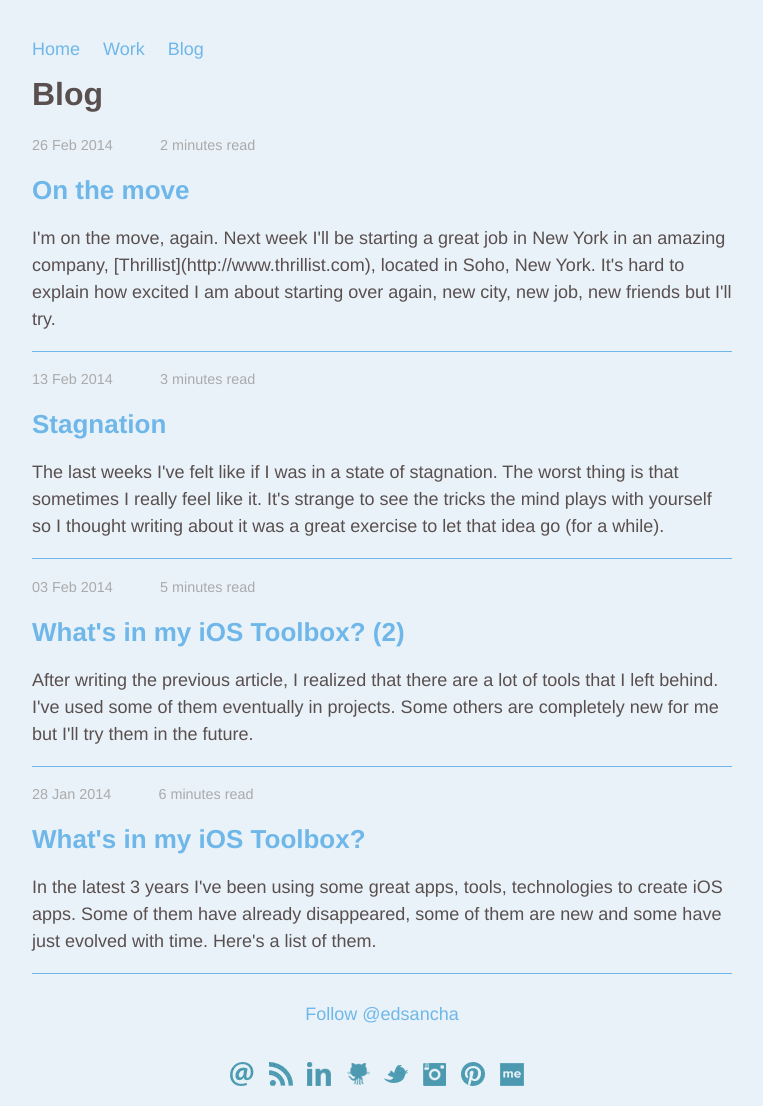
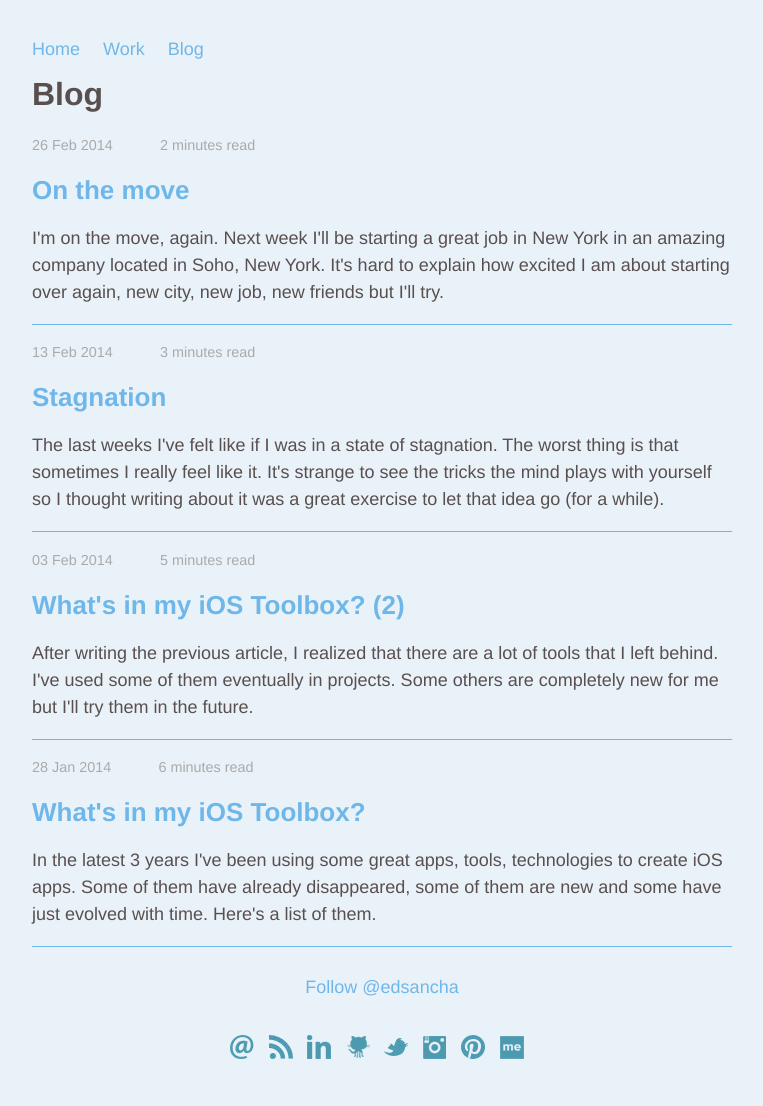
Before and after one commit to EdSancha/edsancha.github.io, a Jekyll site: the page built from blog/index.html, in a window 1280 px wide. Shown: the whole page, without its empty margins (258-1021 px from the left). Built offline with Jekyll 4.4.1, drawn with Linux system fonts in a browser that asks for light colours; Markdown is read by kramdown in place of the engine named in the settings; comment, search, counter and statistics services are not loaded; after the commit the page ends 1079 px from its top, so only the background shows below that.

Commit message:
Fixed description

```diff
--- a/blog/_posts/2014-02-26-on-the-move.markdown
+++ b/blog/_posts/2014-02-26-on-the-move.markdown
@@ -1,7 +1,7 @@
 ---
 layout: post
 title:  "On the move"
-description: I'm on the move, again. Next week I'll be starting a great job in New York in an amazing company, [Thrillist](http://www.thrillist.com), located in Soho, New York. It's hard to explain how excited I am about starting over again, new city, new job, new friends but I'll try.
+description: I'm on the move, again. Next week I'll be starting a great job in New York in an amazing company located in Soho, New York. It's hard to explain how excited I am about starting over again, new city, new job, new friends but I'll try.
 date:   2014-02-26 22:00:00
 timeToRead: 2 minutes read
 categories: me personal
```
